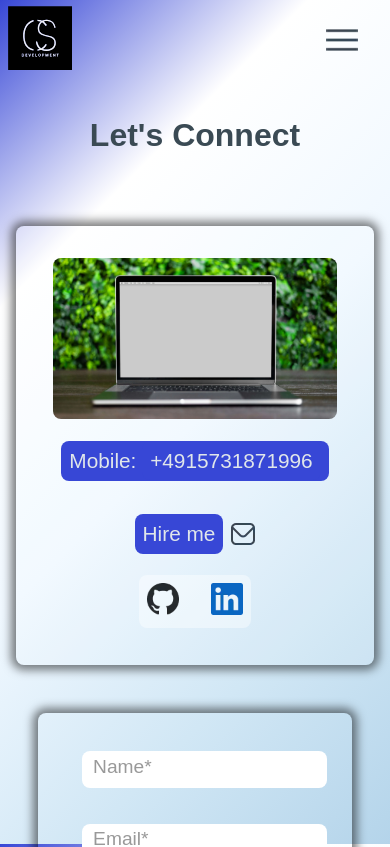
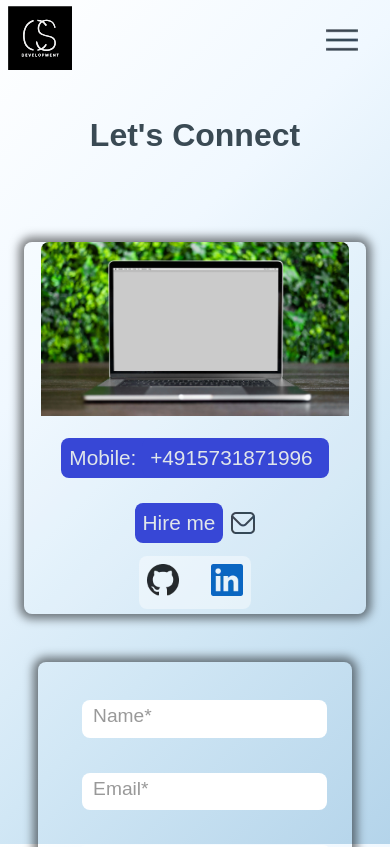
Before and after one commit to CristinaSt86/Portfolio, a React (Create React App) app: page /contact in a window 390 px wide. Shown: the top 847 px of the page. Built offline with nearby package versions, Linux system fonts and the light colour scheme.

Commit message:
Fix: Improve responsiveness for FABMenu and Contact page UI.

```diff
--- a/src/components/BackToTop/BackToTop.module.css
+++ b/src/components/BackToTop/BackToTop.module.css
@@ -1,6 +1,6 @@
 .backToTopContainer {
     position: fixed;
-    bottom: 1rem;
+    bottom: 4rem;
     right: 1rem;
     z-index: 10000;
   }
--- a/src/components/FABMenu/FABMenu.jsx
+++ b/src/components/FABMenu/FABMenu.jsx
@@ -1,4 +1,4 @@
-import React, { useState, useEffect } from "react";
+import React, { useState, useEffect, useRef } from "react";
 import { FaPlus } from "react-icons/fa";
 import css from "./FABMenu.module.css";
 import ThemeToggler from "../ThemeToggler/ThemeToggler";
@@ -9,7 +9,30 @@ import GoToGithub from "../GoToGithub/GoToGithub"; // The GoToGithub component
 const FABMenu = ({ onToggleExpand }) => {
   const [isExpanded, setIsExpanded] = useState(false);
 
+  const fabRef = useRef(null);
 
+
+
+
+  useEffect(() => {
+    const handleClickOutside = (event) => {
+      if (fabRef.current && !fabRef.current.contains(event.target)) {
+        setIsExpanded(false); // Close the FABMenu when clicking outside
+        onToggleExpand && onToggleExpand(false); // Notify the parent
+      }
+    };
+
+    if (isExpanded) {
+      document.addEventListener("mousedown", handleClickOutside);
+    } else {
+      document.removeEventListener("mousedown", handleClickOutside);
+    }
+
+    // Clean up the event listener
+    return () => {
+      document.removeEventListener("mousedown", handleClickOutside);
+    };
+  }, [isExpanded, onToggleExpand]);
 
 
 
@@ -20,7 +43,7 @@ const FABMenu = ({ onToggleExpand }) => {
   };
 
   return (
-    <div className={css.fabContainer}>
+    <div className={css.fabContainer} ref={fabRef}>
       {/* Floating Action Button with FaPlus as children */}
       <GoToGithub onClick={handleFabToggle}>
         <FaPlus />
--- a/src/components/FABMenu/FABMenu.module.css
+++ b/src/components/FABMenu/FABMenu.module.css
@@ -13,27 +13,26 @@
   flex-direction: column;
   gap: 1.5rem;
   align-items: flex-start;
-  max-height: 0; /* Start collapsed */
-  overflow: hidden; /* Hide content when collapsed */
-  transition: max-height 0.5s ease-in-out; /* Smooth height expansion */
+  max-height: 0;
+  overflow: hidden;
+  transition: max-height 0.5s ease-in-out;
 }
 
 .fabMenu.show {
-  max-height: 300px; /* Adjust this value to match your content height */
+  max-height: 300px;
 }
 
 .fabItem {
   opacity: 0;
-  transform: translateY(-10px); /* Start slightly above */
+  transform: translateY(-10px);
   transition: opacity 0.3s ease, transform 0.3s ease;
 }
 
 .fabItem.show {
   opacity: 1;
-  transform: translateY(0); /* Move down into position */
+  transform: translateY(0);
 }
 
-/* This is for larger screens (desktop) -- Unchanged behavior */
 @media (min-width: 768px) {
   .fabMenu {
     position: fixed;
@@ -52,12 +51,16 @@
   }
 }
 
-/* Specific behavior for iPad Mini and iPad Air */
-@media (min-width: 768px) and (max-width: 1024px),
-       (min-width: 820px) and (max-width: 1180px) {
+
+/* @media only screen
+  and (min-device-width: 820px)
+  and (max-device-width: 1180px)
+  and (-webkit-min-device-pixel-ratio: 2)
+  and (orientation: portrait)
+  and (aspect-ratio: 3/4) {
   .fabMenu {
-    position: relative; /* Make it relative for iPads */
-    bottom: initial; /* Remove fixed positioning for iPads */
+    position: relative;
+    bottom: initial;
     right: initial;
     max-height: 0;
     overflow: hidden;
@@ -68,19 +71,20 @@
   .fabMenu.show {
     max-height: 300px;
   }
-}
+} */
 
-/* For mobile devices */
+
 @media (max-width: 768px) {
   .fabMenu {
     position: relative;
     padding: 1.2rem;
-    max-height: 0; /* Initially collapsed */
-    overflow: hidden; /* Hide content when collapsed */
-    transition: max-height 0.5s ease-in-out; /* Smooth height expansion */
+    max-height: 0;
+    overflow: hidden;
+    transition: max-height 0.5s ease-in-out;
   }
 
   .fabMenu.show {
     max-height: 300px;
+    top:1rem;
   }
 }
--- a/src/components/ThemeWrapper/ThemeWrapper.module.css
+++ b/src/components/ThemeWrapper/ThemeWrapper.module.css
@@ -1,3 +1,8 @@
+/* * {
+  box-sizing: border-box;
+} */
+
+
 :root {
   --text-night-mode: #e0e6ea;
   --bg-night-mode: #000;
@@ -26,14 +31,7 @@ body {
 
 .lightTheme {
   /* background-color: var(--bg-day-mode); */
-  background: linear-gradient(
-    135deg,
-    #3747d6,
-    #ffffff,
-    #f0f8ff,
-    #d1e7f5,
-    #b4d4ea
-  );
+  background: linear-gradient(135deg, #ffffff, #f0f8ff, #d1e7f5, #b4d4ea);
   background-size: 400% 400%;
   animation: gradientBG 15s ease infinite;
   color: var(--text-day-mode);
@@ -43,6 +41,7 @@ body {
   flex-direction: column;
   box-sizing: border-box;
   background-attachment: fixed;
+  /* overflow-x: hidden;  */
 }
 
 @keyframes gradientBG {
--- a/src/pages/AboutPage/AboutPage.module.css
+++ b/src/pages/AboutPage/AboutPage.module.css
@@ -86,6 +86,7 @@
   align-items: center;
   justify-content: center;
   border: 2px solid #3747d6;
+  box-sizing: border-box;
 }
 
 .ulist {
@@ -161,4 +162,8 @@
   .spokenLan {
     gap: 3rem;
   }
+
+ .aboutBackground{
+  justify-content: center;
+ }
 }
--- a/src/pages/ContactPage/ContactPage.module.css
+++ b/src/pages/ContactPage/ContactPage.module.css
@@ -1,4 +1,4 @@
-.display {
+/* .display {
   display: flex;
   justify-content: center;
   gap: 3rem;
@@ -10,7 +10,7 @@
   border-radius: 0.5rem;
   box-shadow: 0 0 10px 5px rgba(0, 0, 0, 0.5);
   display: flex;
-  padding: 2rem 2.3rem;
+  padding: 1rem 0.5rem;
   background: rgba(255, 255, 255, 0.1);
 }
 
@@ -112,7 +112,7 @@
     height: auto;
   }
 }
-
+/*
 @media (min-width: 700px) and (max-width: 1044px) {
   .contactBackground {
     width: 50%;
@@ -128,7 +128,6 @@
   .display {
     flex-direction: column;
     margin: 2rem 0;
-    padding: 1rem 1rem;
     align-items: center;
   }
   .contactBackground {
@@ -137,4 +136,134 @@
     justify-content: center;
     align-items: center;
   }
+} */
+
+.display {
+  display: flex;
+  flex-direction: row; /* Default: row layout for larger screens */
+  justify-content: center;
+  align-items: center;
+  gap: 6rem;
+  margin: 4rem 0;
+  padding: 2rem 1.5rem;
 }
+
+.contactBackground {
+  border-radius: 0.5rem;
+  box-shadow: 0 0 10px 5px rgba(0, 0, 0, 0.5);
+  display: flex;
+  flex-direction: column; /* Stacks image and content vertically */
+  align-items: center;
+  /* padding: 1rem 0.5rem; */
+  background: rgba(255, 255, 255, 0.1);
+}
+
+.contactBackgroundNight {
+  box-shadow: 0 0 10px 5px #fff;
+}
+
+.imageContainer {
+  width: 100%;
+  max-width: 500px;
+  text-align: center;
+}
+
+.imagine {
+  width: 100%;
+  height: auto;
+  object-fit: contain;
+  border-radius: 0.5rem 0.5rem 0 0 ;
+}
+
+.contactContainer {
+  display: flex;
+  flex-direction: column;
+  align-items: center;
+  justify-content: center;
+  gap: 0.5rem;
+
+}
+
+
+.socialMediaImg {
+  width: 2rem;
+  transition: transform 0.3s ease;
+}
+
+.socialMediaImg:hover {
+  transform: scale(1.3);
+}
+
+.mail,
+.mobile {
+  text-decoration: none;
+  cursor: pointer;
+  color: var(--text-night-mode);
+  border-radius: 0.5rem;
+  background: #3747d6;
+  padding: 0.5rem 0.5rem;
+  transition: transform 0.3s ease;
+  font-size: 1.3rem;
+  white-space: nowrap;
+  font-weight: 400;
+}
+
+.mail:hover {
+  background: #fff;
+  color: #3747d6;
+}
+
+.contactLinks {
+  display: flex;
+  gap: 2rem;
+  align-items: center;
+  justify-content: center;
+  margin: 0.3rem;
+  padding: 0.5rem;
+  border-radius: 0.5rem;
+}
+
+.contactMe {
+  text-align: center;
+  margin-bottom: 1.5rem;
+  padding-top: 1rem;
+  font-size: 2rem;
+}
+
+.msgHireMe {
+  display: flex;
+  justify-content: center;
+  align-items: center;
+  gap: 0.5rem;
+  transition: transform 0.3s ease;
+}
+
+.msgHireMe:hover {
+  transform: scale(1.1);
+}
+
+/* Standard media query for mobile devices (below 768px) */
+@media (max-width: 768px) {
+  .display {
+    flex-direction: column; /* Stack items vertically on mobile */
+    margin: 2rem 0;
+    align-items: center;
+    gap: 3rem;
+  }
+
+  .contactBackground {
+    display: flex;
+    flex-direction: column;
+    justify-content: center;
+    align-items: center;
+  }
+
+  .contactLinks {
+    background-color: rgba(255, 255, 255, 0.4);
+  }
+
+  .imagine {
+    height: auto;
+    max-width: 90%; /* Limit the image width to be responsive */
+  }
+}
--- a/src/pages/HomePage/HomePage.module.css
+++ b/src/pages/HomePage/HomePage.module.css
@@ -59,7 +59,7 @@
 .subtitlu {
   font-weight: 400;
   text-align: center;
-  margin:0.5rem 0;
+  margin:0 0 2rem 0;
 }
 
 .imagine {
@@ -77,7 +77,7 @@
   flex-direction: column;
   justify-content: center;
   align-items: center;
-  gap: 1rem;
+
 
 }
 
```
Also changed, not shown: src/components/Navigation/Navigation.module.css (+1 -19 lines).
